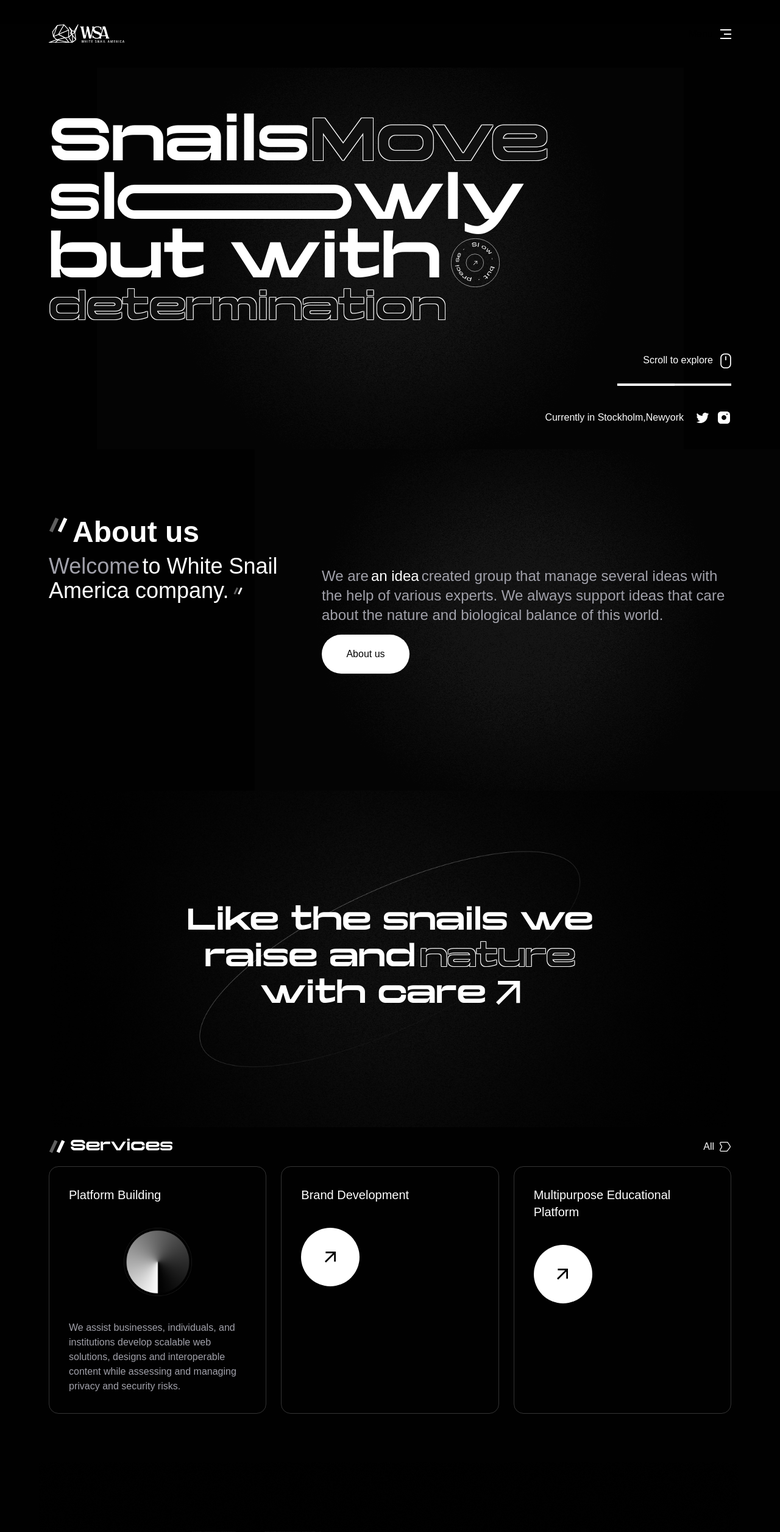
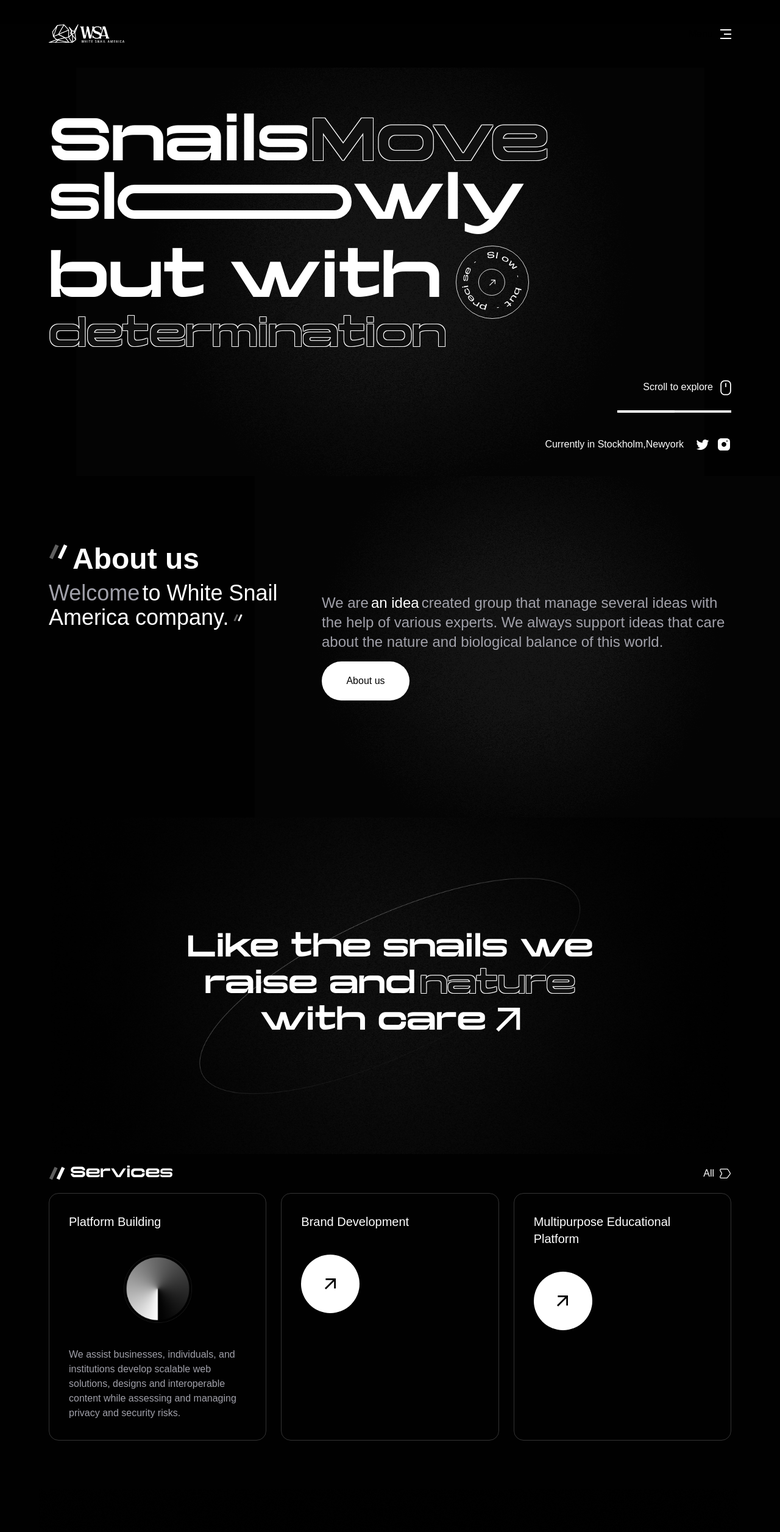
Before and after one commit to MiladDevarts/wsa, a Next.js app: page / in a window 1280 px wide. Shown: the top 2513 px of the page at 61% size. Built offline with nearby package versions, Linux system fonts and the light colour scheme; a web font is replaced by a local one.

Commit message:
fix: resize stamp size

```diff
--- a/components/home/Hero.jsx
+++ b/components/home/Hero.jsx
@@ -62,9 +62,9 @@ function Hero() {
 
                         </span>
                         wly
-                        <div className="flex items-center gap-x-4">
+                        <div className="flex items-center gap-x-6 mt-5">
                             but with
-                            <svg className="animate-spin hover:animate-none duration-300" width="80" height="80" viewBox="0 0 104 104" fill="none" xmlns="http://www.w3.org/2000/svg">
+                            <svg className="animate-spin hover:animate-none duration-300" width="120" height="120" viewBox="0 0 104 104" fill="none" xmlns="http://www.w3.org/2000/svg">
                                 <circle cx="52" cy="52" r="51.632" stroke="white" strokeWidth="0.735905" />
                                 <circle cx="51" cy="52" r="18.632" stroke="white" strokeWidth="0.735905" />
                                 <path d="M55.4375 54.503C55.3533 54.4194 55.3001 54.3049 55.3001 54.1728L55.3001 49.2934L50.3861 49.2934C50.1288 49.2934 49.916 49.082 49.916 48.8266C49.916 48.5712 50.1288 48.3598 50.3861 48.3598L55.7702 48.3598C56.0274 48.3598 56.2403 48.5712 56.2403 48.8266L56.2403 54.1728C56.2403 54.4282 56.0274 54.6396 55.7702 54.6396C55.6416 54.644 55.5218 54.5867 55.4375 54.503Z" fill="white" />
--- a/components/home/Services.jsx
+++ b/components/home/Services.jsx
@@ -6,7 +6,7 @@ function Services() {
     return (
         <>
            <TitleSection title="Services" link="/services" />
-            <section className="container mt-4 mb-20 lg:grid lg:grid-cols-3 gap-x-6">
+            <section className="container mt-4 mb-20 grid lg:grid-cols-3 gap-y-8 lg:gap-x-6">
                {
                 <>
                     <ServiceCard showData={true} serviceTitle="Platform Building" servicelink="/services" />
```
Also changed, not shown: components/layout/Overlay.jsx (+0 -10 lines).
